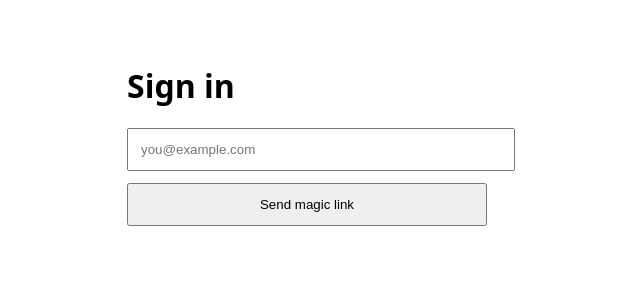
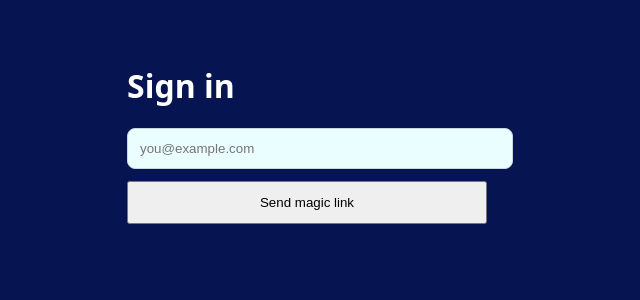
Before and after one commit to alphasourceai/interview-agent-frontend, a React (Vite) app: page /signin in a window 1280 px wide. Shown: the top 300 px of the page, without its empty margins (333-973 px from the left). Built offline with nearby package versions, Linux system fonts and the light colour scheme; no server answers.

Commit message:
style(legacy): add Wix-matched theme via global CSS (no JS changes)

```diff
--- a/index.html
+++ b/index.html
@@ -4,8 +4,16 @@
     <meta charset="UTF-8" />
     <meta name="viewport" content="width=device-width, initial-scale=1.0" />
     <title>Interview Agent</title>
+
+    <!-- Raleway (matches your Wix theme) -->
+    <link rel="preconnect" href="https://fonts.googleapis.com">
+    <link rel="preconnect" href="https://fonts.gstatic.com" crossorigin>
+    <link href="https://fonts.googleapis.com/css2?family=Raleway:wght@400;600;700&display=swap" rel="stylesheet">
+
+    <!-- Global theme overrides -->
+    <link rel="stylesheet" href="/alphaTheme.css">
   </head>
-  <body>
+  <body class="alpha-theme">
     <div id="root"></div>
     <script type="module" src="/src/main.jsx"></script>
   </body>
--- /dev/null
+++ b/public/alphaTheme.css
@@ -0,0 +1,36 @@
+/* public/alphaTheme.css */
+:root{
+  --alpha-bg:#061551; --alpha-text:#fff;
+  --alpha-accent:#ad8bf7; --alpha-accent-2:#854dff;
+  --alpha-body-dark:#2f2e2e; --alpha-surface:#ebfeff;
+  --alpha-radius:8px;
+}
+body.alpha-theme{
+  background:var(--alpha-bg); color:var(--alpha-text);
+  font-family:'Raleway',system-ui,-apple-system,Segoe UI,Roboto,'Helvetica Neue',Arial,'Noto Sans','Liberation Sans',sans-serif;
+  -webkit-font-smoothing:antialiased; -moz-osx-font-smoothing:grayscale;
+}
+body.alpha-theme a{color:var(--alpha-accent);text-decoration:none}
+body.alpha-theme a:hover{text-decoration:underline}
+body.alpha-theme .btn, body.alpha-theme button.primary, body.alpha-theme [data-variant="primary"]{
+  background:var(--alpha-accent); color:#fff; border:0; border-radius:var(--alpha-radius);
+  padding:10px 16px; font-weight:700; cursor:pointer;
+}
+body.alpha-theme .btn:hover, body.alpha-theme button.primary:hover, body.alpha-theme [data-variant="primary"]:hover{
+  background:var(--alpha-accent-2);
+}
+body.alpha-theme table{width:100%;border-collapse:collapse}
+body.alpha-theme thead th{
+  text-align:left;font-weight:700;padding:10px 8px;border-bottom:1px solid rgba(255,255,255,.15)
+}
+body.alpha-theme tbody td{
+  padding:8px;border-bottom:1px solid rgba(255,255,255,.08);color:rgba(255,255,255,.92)
+}
+body.alpha-theme .card{
+  background:rgba(255,255,255,.04);border:1px solid rgba(255,255,255,.08);
+  border-radius:var(--alpha-radius);padding:16px;
+}
+body.alpha-theme input[type="text"], body.alpha-theme input[type="email"],
+body.alpha-theme input[type="file"], body.alpha-theme select{
+  background:var(--alpha-surface);color:#0f172a;border:1px solid #cbd5e1;border-radius:var(--alpha-radius);padding:8px 10px;
+}
```
